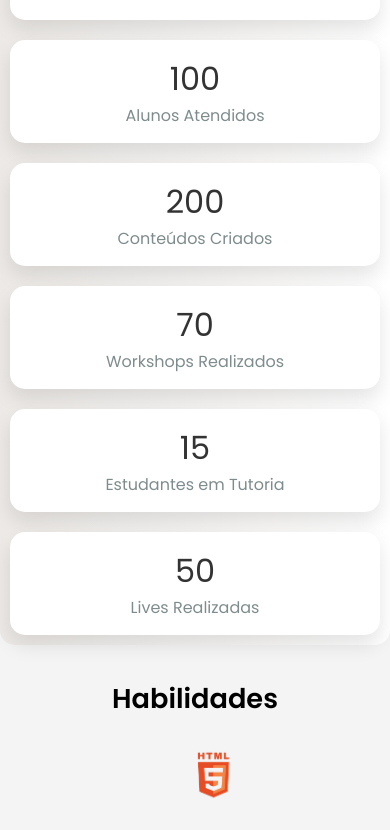
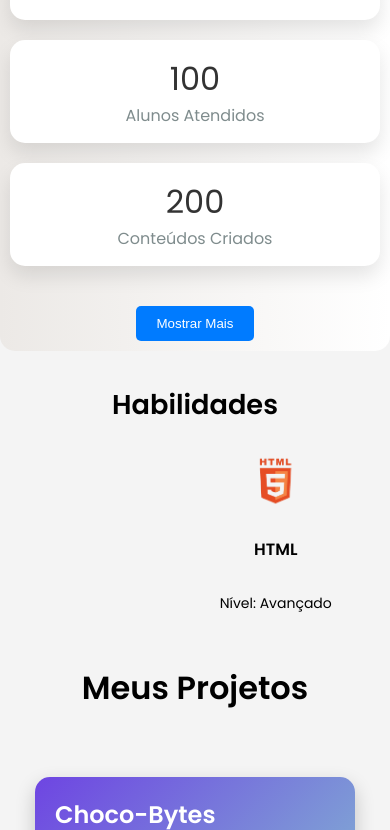
Before and after one commit to Nathalia-Macedo/curriculo-react, a React (Create React App) app: page / in a window 390 px wide. Shown: the part 2382-3212 px from the top of the page. Built offline with nearby package versions, Linux system fonts and the light colour scheme.

Commit message:
subindo alterações no cartão do projeto, contadores ok para mobile, falta dar estilo a timeline

```diff
--- a/package.json
+++ b/package.json
@@ -16,6 +16,7 @@
     "react-scripts": "5.0.1",
     "react-slick": "^0.30.2",
     "react-spring": "^9.7.4",
+    "react-tsparticles": "^2.12.2",
     "react-vertical-timeline-component": "^3.6.0",
     "slick-carousel": "^1.8.1",
     "web-vitals": "^2.1.4"
--- a/src/Components/ProjectCard/ProjectCard.css
+++ b/src/Components/ProjectCard/ProjectCard.css
@@ -15,6 +15,24 @@
   box-shadow: 0 8px 20px rgba(0, 0, 0, 0.2);
   transition: transform 0.3s ease-in-out, box-shadow 0.3s ease-in-out;
   overflow: hidden;
+}
+/* Contadores.css */
+
+.mostrar-mais-button,
+.mostrar-menos-button {
+  margin-top: 20px; /* Espaço acima do botão */
+  padding: 10px 20px; /* Espaçamento interno do botão */
+  background-color: #007bff; /* Cor de fundo */
+  color: #fff; /* Cor do texto */
+  border: none; /* Remove bordas */
+  border-radius: 5px; /* Bordas arredondadas */
+  cursor: pointer; /* Muda o cursor para indicar que é clicável */
+  transition: background-color 0.3s; /* Efeito de transição */
+}
+
+.mostrar-mais-button:hover,
+.mostrar-menos-button:hover {
+  background-color: #0056b3; /* Cor de fundo ao passar o mouse */
 }
 
 /* Animação ao passar o mouse no card */
--- a/src/Components/ProjectCard/ProjectCard.jsx
+++ b/src/Components/ProjectCard/ProjectCard.jsx
@@ -5,7 +5,7 @@ import './ProjectCard.css'; // Certifique-se de que o caminho esteja correto
 const ProjectCard = ({ projeto }) => {
   return (
 
-    <div className="project-card">
+    <div  className="project-card">
       <div className="project-content">
         <h3>{projeto.nome_do_projeto}</h3>
         <p>{projeto.descricao_do_projeto}</p>
--- a/src/Components/SobreMim/Contadores/Contadores.jsx
+++ b/src/Components/SobreMim/Contadores/Contadores.jsx
@@ -1,12 +1,12 @@
-import React, { useEffect, useRef, useMemo } from 'react';
+import React, { useEffect, useRef, useMemo, useState } from 'react';
 import { gsap } from 'gsap';
 import { useCurriculo } from '../../../Context/Dados';
-import './Contadores.css'
+import './Contadores.css';
+
 const Contadores = () => {
-  const { textos } = useCurriculo(); // Pega os dados do contexto
+  const { textos } = useCurriculo();
   const contadorRefs = useRef([]);
 
-  // Use useMemo para memorizar contadorDados
   const contadorDados = useMemo(() => [
     { label: 'Anos de Experiência', valor: textos.contadorDados.anosDeExperiencia },
     { label: 'Projetos Completados', valor: textos.contadorDados.projetosCompletados },
@@ -16,28 +16,58 @@ const Contadores = () => {
     { label: 'Workshops Realizados', valor: textos.contadorDados.workshopsRealizados },
     { label: 'Estudantes em Tutoria', valor: textos.contadorDados.estudantesEmTutoria },
     { label: 'Lives Realizadas', valor: textos.contadorDados.livesRealizadas }
-  ], [textos]); // Dependência para recalcular quando textos mudar
+  ], [textos]);
+
+  // Estado para controlar a visualização dos contadores adicionais
+  const [mostrarTodos, setMostrarTodos] = useState(false);
+
+  // Estado para armazenar o tamanho da tela
+  const [isMobile, setIsMobile] = useState(window.innerWidth <= 768); // 768px como limite
 
   useEffect(() => {
+    const handleResize = () => {
+      setIsMobile(window.innerWidth <= 768); // Atualiza o estado com o tamanho da tela
+    };
+
+    window.addEventListener('resize', handleResize);
+    return () => window.removeEventListener('resize', handleResize);
+  }, []);
+
+  useEffect(() => {
+    // Aplica a animação de contagem para todos os elementos visíveis
     contadorRefs.current.forEach((ref, index) => {
-      // Animação de contagem usando GSAP
+      if (ref) {
         gsap.to(ref, {
           innerText: contadorDados[index].valor,
           duration: 2,
           snap: { innerText: 1 },
           ease: "power1.inOut",
         });
+      }
     });
-  }, [contadorDados]); // Dependência alterada para usar o memoized contadorDados
+  }, [contadorDados, mostrarTodos]);
+
+  const contadoresParaExibir = mostrarTodos || !isMobile ? contadorDados : contadorDados.slice(0, 5);
 
   return (
     <div className="contador-container">
-      {contadorDados.map((contador, index) => (
+      {contadoresParaExibir.map((contador, index) => (
         <div className="contador-item" key={index}>
           <div ref={el => contadorRefs.current[index] = el} style={{ fontSize: '2rem', color: '#333' }}></div>
           <p>{contador.label}</p>
         </div>
       ))}
+      {/* Botão para mostrar mais contadores, apenas no mobile */}
+      {isMobile && !mostrarTodos && contadorDados.length > 5 && (
+        <button onClick={() => setMostrarTodos(true)} className="mostrar-mais-button">
+          Mostrar Mais
+        </button>
+      )}
+      {isMobile && mostrarTodos && (
+        <button onClick={() => setMostrarTodos(false)} className="mostrar-menos-button">
+          Mostrar Menos
+        </button>
+      )}
     </div>
   );
 };
--- a/src/Components/SobreMim/Timeline/Timeline.css
+++ b/src/Components/SobreMim/Timeline/Timeline.css
@@ -0,0 +1,29 @@
+/* Timeline.css */
+.timeline-container {
+    position: relative;
+    padding: 50px 20px;
+    overflow: hidden;
+    z-index: 0; /* Coloca o conteúdo acima do fundo */
+}
+
+.timeline-container::before {
+    content: '';
+    position: absolute;
+    top: 0;
+    left: 50%;
+    width: 200%;
+    height: 200%;
+    background: linear-gradient(45deg, rgba(255, 255, 255, 0.5), rgba(0, 123, 255, 0.5));
+    transform: translate(-50%, -50%);
+    animation: rotate 20s linear infinite; /* Animação de rotação */
+    z-index: -1; /* Coloca o fundo atrás do conteúdo */
+}
+
+@keyframes rotate {
+    0% {
+        background-position: 0% 0%;
+    }
+    100% {
+        background-position: 100% 100%;
+    }
+}
--- a/src/Components/SobreMim/Timeline/Timeline.jsx
+++ b/src/Components/SobreMim/Timeline/Timeline.jsx
@@ -1,28 +1,49 @@
-// Timeline.js
-import React from 'react';
+import React, { useEffect, useRef } from 'react';
 import { VerticalTimeline, VerticalTimelineElement } from 'react-vertical-timeline-component';
+import { gsap } from 'gsap';
 import { useCurriculo } from '../../../Context/Dados';
 import 'react-vertical-timeline-component/style.min.css'; // Estilo padrão da biblioteca
 import './Timeline.css'; // Importe o CSS personalizado
 
 const Timeline = () => {
-  const { timelineEventos } = useCurriculo().textos;
+  const { timelineEventos } = useCurriculo().textos; // Verifique se este caminho está correto
+
+  // Verifique se timelineEventos não está vazio
+  const timelineRef = useRef([]);
+
+  useEffect(() => {
+    if (timelineEventos && timelineEventos.length > 0) {
+      // Animação para cada elemento da linha do tempo
+      gsap.from(timelineRef.current, {
+        y: 50,
+        opacity: 0,
+        duration: 0.8,
+        stagger: 0.2,
+        ease: "power3.out",
+      });
+    }
+  }, [timelineEventos]); // O efeito será chamado quando timelineEventos mudar
 
   return (
     <VerticalTimeline>
-      {timelineEventos.map((evento, index) => (
+      {timelineEventos && timelineEventos.length > 0 ? (
+        timelineEventos.map((evento, index) => (
           <VerticalTimelineElement
             key={index}
             date={evento.year}
-          iconStyle={{ background: '#007bff', color: '#fff', width: '30px', height: '30px', borderRadius: '50%' }} // Tamanho da bolinha
+            iconStyle={{ background: '#007bff', color: '#fff' }} // Estilo do ícone
             icon={<div className="timeline-icon" />} // Estilo personalizado do ícone
             contentStyle={{ background: '#fff', color: '#333' }} // Estilo do conteúdo
             contentArrowStyle={{ borderRight: '7px solid #fff' }} // Estilo da seta
+            ref={el => (timelineRef.current[index] = el)} // Referência para cada elemento
           >
             <h3 className="vertical-timeline-element-title">{evento.title}</h3>
             <p>{evento.description}</p>
           </VerticalTimelineElement>
-      ))}
+        ))
+      ) : (
+        <div>Nenhum evento encontrado na linha do tempo.</div>
+      )}
     </VerticalTimeline>
   );
 };
--- a/src/Pages/Home/Home.jsx
+++ b/src/Pages/Home/Home.jsx
@@ -15,7 +15,7 @@ const Home = () => {
     <>
     <Header/>
     <SobreMim/>
-    <h1>Meus Projetos</h1>
+    <h1 id="projetos">Meus Projetos</h1>
      <div className='session'>
 
       {textos.projetos.map(projeto => (
```
Also changed, not shown: 1 other file (tests, documents, lock files or other folders). Lines whose indentation alone changed are shown as unchanged.
